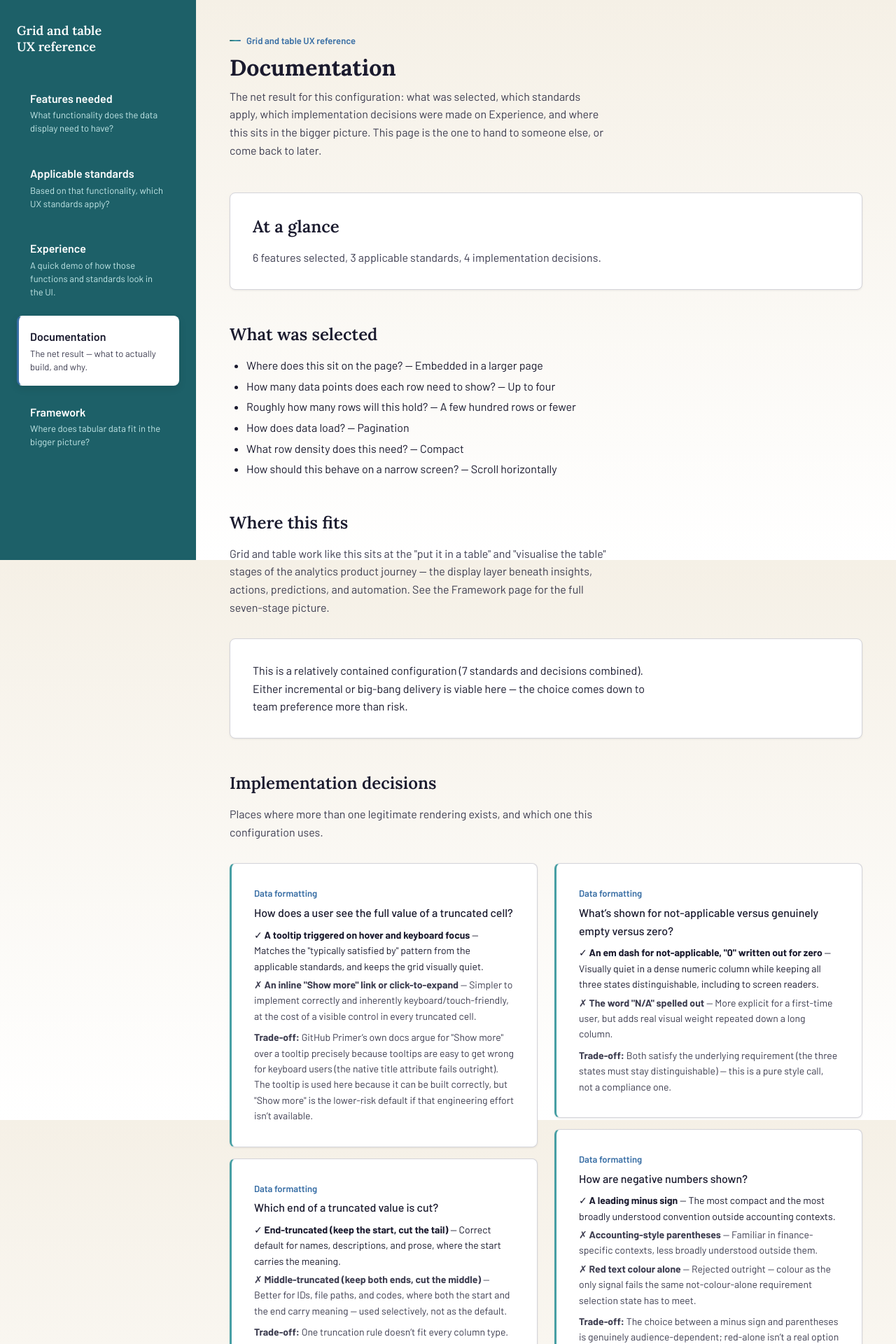
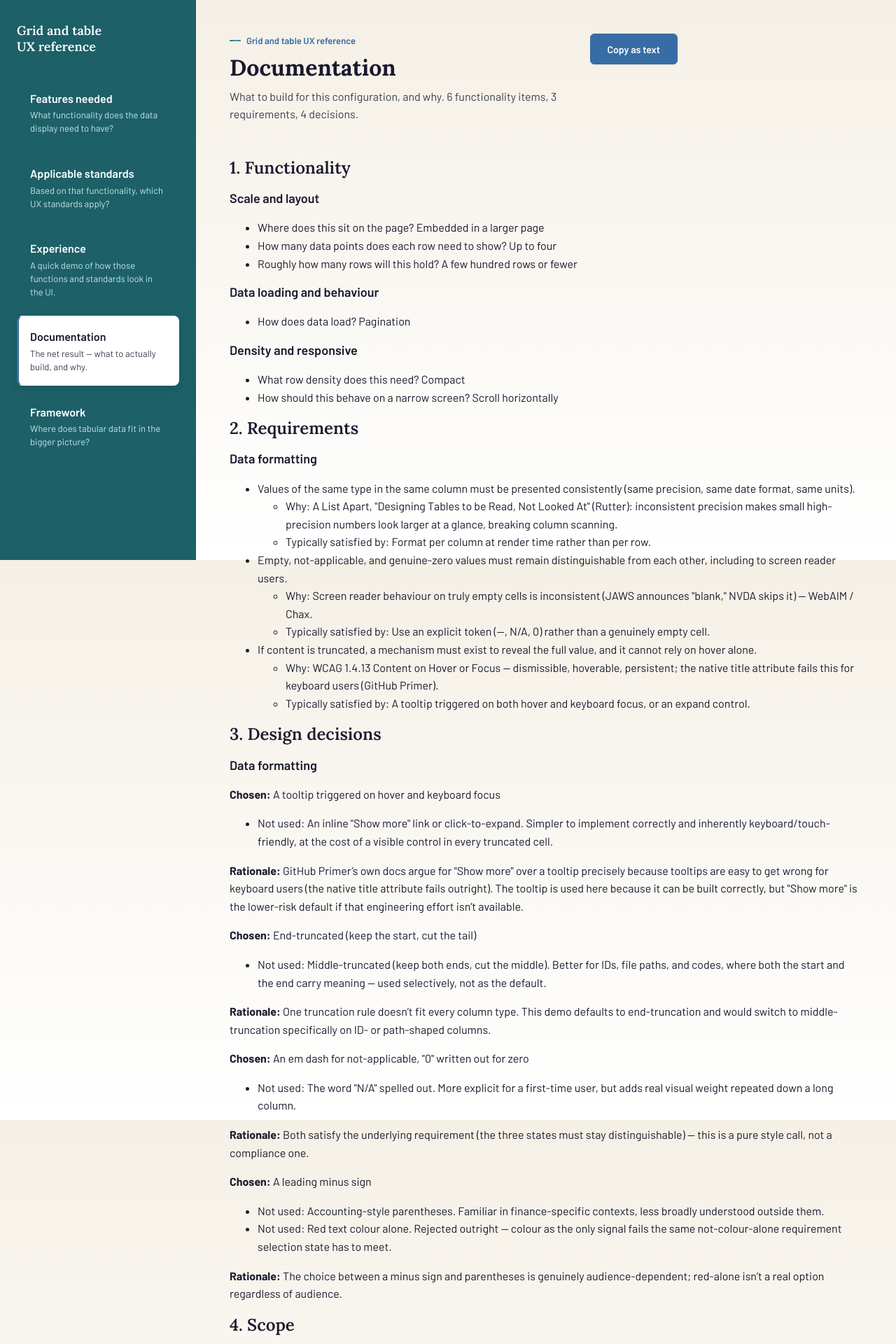
Before and after one commit to puneetsyaloutlook/grabledesigner, a React (Vite) app: page /documentation in a window 1280 px wide. Shown: the top 1920 px of the page at 70% size. Built offline with nearby package versions, Linux system fonts and the light colour scheme.

Commit message:
Add files via upload

```diff
--- a/src/pages/Documentation.jsx
+++ b/src/pages/Documentation.jsx
@@ -1,29 +1,80 @@
+import { useState } from 'react';
 import { useSearchParams } from 'react-router-dom';
 import { decodeSelections } from '../lib/selectionState';
 import { selectionSchema, computeDerivedFlags } from '../lib/selectionSchema';
 import { applicableStandards } from '../lib/standards';
 import { applicableDecisions } from '../lib/decisions';
-import { accentFor } from '../lib/categoryAccent';
 
-// Plain-language summary of what was actually selected, skipping anything
-// left at "none" (which means the feature isn't needed, not that it was
-// forgotten).
 function summariseSelections(selections) {
   const items = [];
   selectionSchema.forEach((group) => {
+    const groupItems = [];
     group.fields.forEach((field) => {
       const value = selections[field.key];
       if (field.type === 'boolean') {
-        if (value) items.push(field.question);
+        if (value) groupItems.push(field.question);
         return;
       }
       const chosen = field.options.find((o) => o.value === value);
       if (chosen && value !== 'none') {
-        items.push(`${field.question} \u2014 ${chosen.label}`);
+        groupItems.push(`${field.question} ${chosen.label}`);
       }
     });
+    if (groupItems.length > 0) items.push({ group: group.group, items: groupItems });
   });
   return items;
+}
+
+function groupByCategory(list) {
+  const byCategory = {};
+  list.forEach((entry) => {
+    (byCategory[entry.category] ||= []).push(entry);
+  });
+  return byCategory;
+}
+
+function buildPlainText(selections, summary, requirementsByCategory, decisionsByCategory, scopeText, deliveryText) {
+  const lines = [];
+  lines.push('DOCUMENTATION');
+  lines.push('');
+  lines.push('Functionality');
+  summary.forEach(({ group, items }) => {
+    lines.push('');
+    lines.push(group);
+    items.forEach((i) => lines.push(`- ${i}`));
+  });
+  lines.push('');
+  lines.push('Requirements');
+  Object.entries(requirementsByCategory).forEach(([category, entries]) => {
+    lines.push('');
+    lines.push(category);
+    entries.forEach((e) => {
+      lines.push(`- ${e.requirement}`);
+      lines.push(`  Why: ${e.why}`);
+      lines.push(`  Typically satisfied by: ${e.typical}`);
+    });
+  });
+  lines.push('');
+  lines.push('Design decisions');
+  Object.entries(decisionsByCategory).forEach(([category, entries]) => {
+    lines.push('');
+    lines.push(category);
+    entries.forEach((d) => {
+      lines.push(`${d.title}`);
+      const chosen = d.options.filter((o) => o.chosen).map((o) => o.label).join('; ');
+      const rejected = d.options.filter((o) => !o.chosen);
+      lines.push(`  Chosen: ${chosen}`);
+      rejected.forEach((r) => lines.push(`  Not used: ${r.label}. ${r.note}`));
+      lines.push(`  Rationale: ${d.tradeoff}`);
+    });
+  });
+  lines.push('');
+  lines.push('Scope');
+  lines.push(scopeText);
+  lines.push('');
+  lines.push('Delivery approach');
+  lines.push(deliveryText);
+  return lines.join('\n');
 }
 
 export default function Documentation() {
@@ -33,134 +84,120 @@ export default function Documentation() {
   const requirements = applicableStandards(selections, derived);
   const decisions = applicableDecisions(selections, derived);
   const summary = summariseSelections(selections);
+  const requirementsByCategory = groupByCategory(requirements);
+  const decisionsByCategory = groupByCategory(decisions);
+  const [copied, setCopied] = useState(false);
 
   const totalComplexity = requirements.length + decisions.length;
-  const suggestIncremental = totalComplexity >= 15;
+  const scopeText = 'Grid and table work sits at the "put it in a table" and "visualise the table" stages of the analytics product journey, the display layer underneath insights, actions, predictions and automation. See the Framework page for the full seven-stage picture.';
+  const deliveryText = totalComplexity >= 15
+    ? `This configuration carries ${totalComplexity} standards and decisions combined. Build it incrementally: ship the simpler capabilities first and add the rest in later passes, rather than one release carrying all of it.`
+    : `This configuration carries ${totalComplexity} standards and decisions combined, a contained amount. Incremental and single-release delivery are both reasonable here. The choice is a team preference, not a risk-driven one.`;
+
+  function handleCopy() {
+    const text = buildPlainText(selections, summary, requirementsByCategory, decisionsByCategory, scopeText, deliveryText);
+    navigator.clipboard.writeText(text).then(() => {
+      setCopied(true);
+      setTimeout(() => setCopied(false), 2000);
+    });
+  }
 
   return (
     <div>
-      <div className="content-header">
+      <div className="content-header" style={{ display: 'flex', justifyContent: 'space-between', alignItems: 'flex-start', gap: 'var(--space-md)' }}>
+        <div>
           <p className="eyebrow">Grid and table UX reference</p>
           <h1>Documentation</h1>
-        <p className="intro-copy">
-          The net result for this configuration: what was selected, which
-          standards apply, which implementation decisions were made on
-          Experience, and where this sits in the bigger picture. This page
-          is the one to hand to someone else, or come back to later.
+          <p className="intro-copy" style={{ marginBottom: 0 }}>
+            What to build for this configuration, and why. {summary.reduce((n, g) => n + g.items.length, 0)} functionality items,{' '}
+            {requirements.length} requirements, {decisions.length} decisions.
           </p>
         </div>
-
-      <div className="card">
-        <h2>At a glance</h2>
-        <p style={{ margin: 0, color: 'var(--text-secondary)' }}>
-          {summary.length} feature{summary.length === 1 ? '' : 's'} selected,{' '}
-          {requirements.length} applicable standard{requirements.length === 1 ? '' : 's'},{' '}
-          {decisions.length} implementation decision{decisions.length === 1 ? '' : 's'}.
-        </p>
+        <button type="button" className="button button-primary" onClick={handleCopy} style={{ flexShrink: 0 }}>
+          {copied ? 'Copied' : 'Copy as text'}
+        </button>
       </div>
 
-      <section style={{ marginTop: 'var(--space-2xl)' }}>
-        <h2>What was selected</h2>
+      <div className="doc-sheet">
+        <section>
+          <h2>1. Functionality</h2>
           {summary.length === 0 ? (
-          <p className="intro-copy">Nothing selected yet \u2014 go to Features needed to start.</p>
+            <p>Nothing selected yet. Go to Features needed to start.</p>
           ) : (
-          <ul style={{ margin: 0, paddingLeft: 'var(--space-lg)', color: 'var(--text-primary)' }}>
-            {summary.map((s, i) => <li key={i} style={{ marginBottom: 'var(--space-xs)' }}>{s}</li>)}
+            summary.map(({ group, items }) => (
+              <div key={group} className="doc-group">
+                <h3>{group}</h3>
+                <ul>
+                  {items.map((item, i) => <li key={i}>{item}</li>)}
                 </ul>
+              </div>
+            ))
           )}
         </section>
 
-      <section style={{ marginTop: 'var(--space-2xl)' }}>
-        <h2>Where this fits</h2>
-        <p className="intro-copy">
-          Grid and table work like this sits at the "put it in a table" and
-          "visualise the table" stages of the analytics product journey
-          &mdash; the display layer beneath insights, actions, predictions, and
-          automation. See the Framework page for the full seven-stage
-          picture.
-        </p>
-        <div className="card">
-          {suggestIncremental ? (
-            <p style={{ margin: 0 }}>
-              This configuration pulls in a meaningful amount ({totalComplexity} standards
-              and decisions combined). The value-curve trade-off from the framework
-              suggests incremental buildout is the safer path here &mdash; ship the
-              simpler capabilities first and add the rest in later passes, rather
-              than carrying all of it in one release.
-            </p>
+        <section>
+          <h2>2. Requirements</h2>
+          {requirements.length === 0 ? (
+            <p>No requirements beyond the baseline data-formatting rules.</p>
           ) : (
-            <p style={{ margin: 0 }}>
-              This is a relatively contained configuration ({totalComplexity} standards
-              and decisions combined). Either incremental or big-bang delivery is
-              viable here &mdash; the choice comes down to team preference more than risk.
-            </p>
+            Object.entries(requirementsByCategory).map(([category, entries]) => (
+              <div key={category} className="doc-group">
+                <h3>{category}</h3>
+                <ul>
+                  {entries.map((entry) => (
+                    <li key={entry.id}>
+                      {entry.requirement}
+                      <ul className="doc-sublist">
+                        <li>Why: {entry.why}</li>
+                        <li>Typically satisfied by: {entry.typical}</li>
+                      </ul>
+                    </li>
+                  ))}
+                </ul>
+              </div>
+            ))
           )}
-        </div>
         </section>
 
-      {decisions.length > 0 && (
-        <section style={{ marginTop: 'var(--space-2xl)' }}>
-          <h2>Implementation decisions</h2>
-          <p className="intro-copy">
-            Places where more than one legitimate rendering exists, and which
-            one this configuration uses.
-          </p>
-          <div className="reading-list">
-            {decisions.map((entry) => (
-              <div
-                key={entry.id}
-                className="card"
-                style={{ borderLeft: `3px solid ${accentFor(entry.category)}` }}
-              >
-                <p style={{ fontSize: '0.8125rem', color: 'var(--color-action)', fontWeight: 600, margin: '0 0 var(--space-xs)' }}>
-                  {entry.category}
-                </p>
-                <p style={{ fontWeight: 500, margin: '0 0 var(--space-sm)' }}>{entry.question}</p>
-                <div style={{ display: 'flex', flexDirection: 'column', gap: '4px', marginBottom: 'var(--space-sm)' }}>
-                  {entry.options.map((opt, i) => (
-                    <p key={i} style={{ fontSize: 'var(--text-sm-size)', margin: 0, color: opt.chosen ? 'var(--text-primary)' : 'var(--text-secondary)' }}>
-                      {opt.chosen ? '\u2713 ' : '\u2717 '}
-                      <strong>{opt.label}</strong> &mdash; {opt.note}
-                    </p>
-                  ))}
+        <section>
+          <h2>3. Design decisions</h2>
+          {decisions.length === 0 ? (
+            <p>No decision points apply to this configuration.</p>
+          ) : (
+            Object.entries(decisionsByCategory).map(([category, entries]) => (
+              <div key={category} className="doc-group">
+                <h3>{category}</h3>
+                {entries.map((entry) => {
+                  const chosen = entry.options.filter((o) => o.chosen);
+                  const rejected = entry.options.filter((o) => !o.chosen);
+                  return (
+                    <div key={entry.id} className="doc-decision">
+                      <p className="doc-decision-title">{entry.title}</p>
+                      <p><strong>Chosen:</strong> {chosen.map((o) => o.label).join('; ')}</p>
+                      {rejected.length > 0 && (
+                        <ul className="doc-sublist">
+                          {rejected.map((r, i) => <li key={i}>Not used: {r.label}. {r.note}</li>)}
+                        </ul>
+                      )}
+                      <p><strong>Rationale:</strong> {entry.tradeoff}</p>
                     </div>
-                <p style={{ fontSize: 'var(--text-sm-size)', color: 'var(--text-secondary)', margin: 0 }}>
-                  <strong>Trade-off: </strong>{entry.tradeoff}
-                </p>
+                  );
+                })}
               </div>
-            ))}
-          </div>
-        </section>
-      )}
-
-      <section style={{ marginTop: 'var(--space-2xl)' }}>
-        <h2>Applicable standards</h2>
-        <p className="intro-copy">
-          Functional requirements that already apply \u2014 not optional once
-          the triggering feature is present.
-        </p>
-        {requirements.length === 0 ? (
-          <p className="intro-copy">No standards beyond the baseline data-formatting rules.</p>
-        ) : (
-          <div className="reading-list">
-            {requirements.map((entry) => (
-              <div
-                key={entry.id}
-                className="card"
-                style={{ borderLeft: `3px solid ${accentFor(entry.category)}` }}
-              >
-                <p style={{ fontWeight: 500, margin: '0 0 var(--space-sm)' }}>{entry.requirement}</p>
-                <p style={{ fontSize: 'var(--text-sm-size)', color: 'var(--text-secondary)', margin: '0 0 var(--space-xs)' }}>
-                  <strong>Why: </strong>{entry.why}
-                </p>
-                <p style={{ fontSize: 'var(--text-sm-size)', color: 'var(--text-secondary)', margin: 0 }}>
-                  <strong>Typically satisfied by: </strong>{entry.typical}
-                </p>
-              </div>
-            ))}
-          </div>
+            ))
           )}
         </section>
+
+        <section>
+          <h2>4. Scope</h2>
+          <p>{scopeText}</p>
+        </section>
+
+        <section>
+          <h2>5. Delivery approach</h2>
+          <p>{deliveryText}</p>
+        </section>
+      </div>
 
       <div className="debug-panel">
         <strong>Current selections (debug)</strong>
```
Lines whose indentation alone changed are shown as unchanged.
